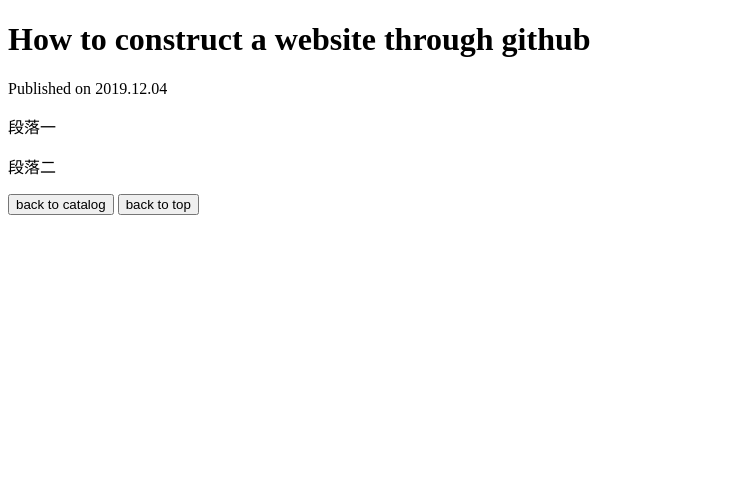
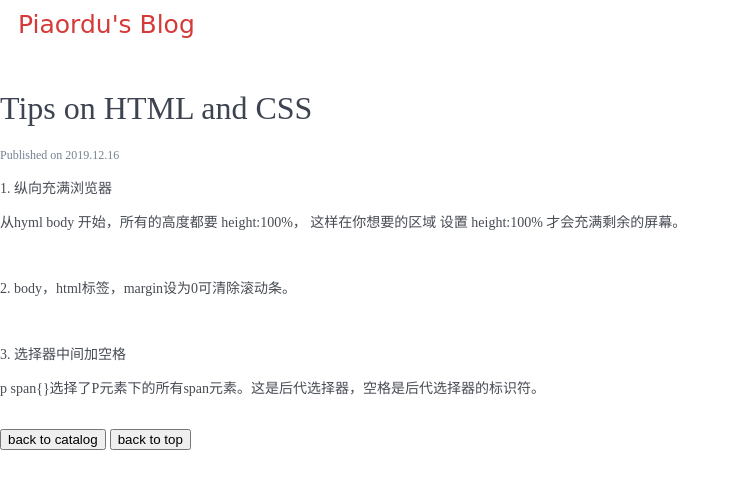
Before and after one commit to piaordu/piaordu.github.io, a plain HTML site: page blog/test_article.html in a window 1280 px wide. Shown: the whole page, without its empty margins (0-740 px from the left). Drawn offline with Linux system fonts and the light colour scheme.

Commit message:
mod color and font

```diff
--- a/blog/test_article.html
+++ b/blog/test_article.html
@@ -1,40 +1,40 @@
 <!DOCTYPE html>
 <html>
     <head>
-
+        <title>Tips on HTML and CSS</title>
+        <link href="../css/util.css" rel="stylesheet" type="text/css">
+        <link href="../css/blog_util.css" rel="stylesheet" type="text/css">
     </head>
     <body>
-        <div class="blog-content">
-            <h1 class="headline">How to construct a website through github</h1>
-
-            <p class="publish-info">
-                Published on
-                <time class="publish-time">2019.12.04</time>
-            </p>
-
-            <p class="blog-abstract">
-                <blockquote></blockquote>
-            </p>
-
-            <p class="paragraph">
-                段落一
-            </p>
-
-            <p class="paragraph">
-                段落二
-                <img src="">
-            </p>
-
+        <div class="header">
+            <div class="website-name">Piaordu's Blog</div>
         </div>
 
-        <div class="addition-info">
-            <p></p>
-        </div>
+        <div class="content-blog">
+            <div class="blog-title">
+                <h1>Tips on HTML and CSS</h1>
+            </div>
+            <div class="blog-info">Published on 2019.12.16</div>
+            <div class="blog-content">
+                <p>1. 纵向充满浏览器</p>
+                <p>从hyml body 开始，所有的高度都要 height:100%，
+                    这样在你想要的区域 设置 height:100% 才会充满剩余的屏幕。</p>
+                <br>
+                <p>2. body，html标签，margin设为0可清除滚动条。</p>
+                <br>
+                <p>3. 选择器中间加空格</p>
+                <p>p span{}选择了P元素下的所有span元素。这是后代选择器，空格是后代选择器的标识符。</p>
+                <br>
+            </div>
 
-        <div>
+        </div></div>
+
+        <div class="">
             <button class="to-catalog">back to catalog</button>
             <button class="to-top">back to top</button>
         </div>
+
+        <div class="footer"></div>
     </body>
     </body>
 </html>
--- a/css/blog_util.css
+++ b/css/blog_util.css
@@ -1,21 +1,16 @@
-
-.snippet {
-    background-color: white;
-    border-radius: 6%;
-    border-color: #f44f4a;
+.content-blog {
+    width: 67%;
+    margin-left: 17;
 }
-.blog-headline {
-    font-size: 20px;
-    font-family: 'Times New Roman', Times, serif;
-
+.blog-title {
+    font-size: 16px;
+    color: #3D4351;
 }
-.blog-abstract {
-    font-size: 16px;
-    color: #424242;
+.blog-info {
+    font-size: 12px;
 }
-.read-more {
-    color: #f44f4a;
+.content-blog p {
+    font-family: 'Microsoft YaHei';
+    font-size: 14px;
+    color: rgb(71, 75, 83);
 }
-a{
-    color: #f44f4a;
-}
--- a/css/util.css
+++ b/css/util.css
@@ -9,7 +9,7 @@ html, body {
 }
 .website-name {
     padding-left: 18px;
-    color: #f44f4a;
+    color: #d43a38;
     font-family: cursive;
     font-size: 25px;
     display: inline;
@@ -26,7 +26,7 @@ html, body {
 }
 a {
     text-decoration: none;
-    color: #f44f4a;
+    color: #d43a38;
 }
 a:hover {
     color: #ff9a9a;
@@ -34,14 +34,18 @@ a:hover {
 }
 body {
     color: #768390;
-    background: #FFF;
-    font-family: "Effra", Helvetica, sans-serif;
+    background: #ffffff;
+    font-family: 'Microsoft YaHei';
     padding: 0;
     -webkit-font-smoothing: antialiased;
 }
 h1, h2, h3, h4, h5, h6 {
     color: #3D4351;
     margin-top: 0;
+    font-weight: normal;
+}
+p {
+    font-family: 'NSimSun';
 }
 
 /* timeline styles */
@@ -65,7 +69,7 @@ h1, h2, h3, h4, h5, h6 {
 .timeline-info {
     font-size: 12px;
     font-weight: 700;
-    letter-spacing: 3px;
+    letter-spacing: 1px;
     margin: 0 0 .5em 0;
     white-space: nowrap;
 }
@@ -78,7 +82,7 @@ h1, h2, h3, h4, h5, h6 {
     width: 15px;
 }
 .timeline-marker:before {
-    background: #f44f4a;
+    background: #d43a38;
     border-radius: 100%;
     content: "";
     display: block;
@@ -98,13 +102,12 @@ h1, h2, h3, h4, h5, h6 {
     bottom: 0;
     left: 6px;
 }
-/* 作用？ */
 .timeline-item:last-child .timeline-marker:after {
     content: none;
 }
 .timeline-item:not(.period):hover .timeline-marker:before {
     background: transparent;
-    border: 3px solid #f44f4a;
+    border: 3px solid #d43a38;
     padding: 0;
     width: 9px;
     height: 9px;
```
Also changed, not shown: blog_catalog.html (+1 -1 lines).
